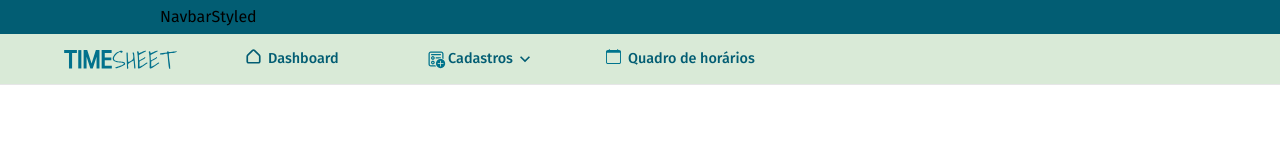
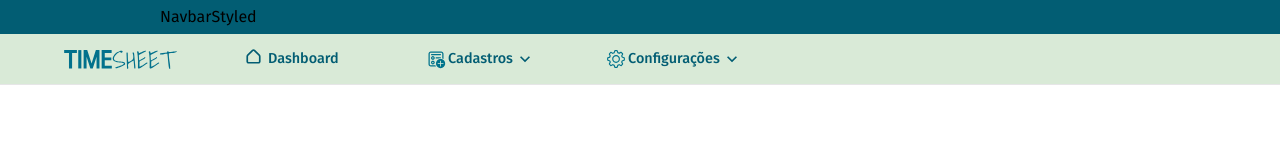
Before and after one commit to juniormartinxo/saros, a React (Create React App) app: page / in a window 1280 px wide. Shown: the top 160 px of the page. Built offline with nearby package versions, Linux system fonts and the light colour scheme.

Commit message:
Continuação dos testes do Navbar

```diff
--- a/package.json
+++ b/package.json
@@ -5,7 +5,7 @@
   "scripts": {
     "dev": "react-scripts start",
     "build": "react-scripts build",
-    "test": "react-scripts test --onlyChanged --color",
+    "test": "react-scripts test --onlyChanged --color --verbose",
     "eject": "react-scripts eject",
     "lint": "eslint src --ext ts,tsx --no-eslintrc --config .eslintrc-default.json",
     "lint:fix": "yarn lint --fix",
--- a/src/components/NavIcons/navicons.tsx
+++ b/src/components/NavIcons/navicons.tsx
@@ -14,6 +14,8 @@ function NavIcons({ icon }: NavIconsProps) {
       return <Icon.ChevronDown />
     case 'add-list':
       return <Icon.AddList />
+    case 'cog-line':
+      return <Icon.CogLine />
     default:
       return <Icon.Home />
   }
--- a/src/components/Navbar/menuItems.ts
+++ b/src/components/Navbar/menuItems.ts
@@ -31,11 +31,20 @@ const menuItems = [
     ],
   },
   {
-    name: 'Quadro de horários',
+    name: 'Configurações',
     link: '/',
-    icon: 'calendar',
-    multi: false,
-    submenu: [],
+    icon: 'cog-line',
+    multi: true,
+    submenu: [
+      {
+        name: 'Matriz curricular',
+        link: '/matriz',
+      },
+      {
+        name: 'Quadro de horários',
+        link: '/quadro-horario',
+      },
+    ],
   },
 ]
 
--- a/src/components/Navbar/navbar.tsx
+++ b/src/components/Navbar/navbar.tsx
@@ -1,13 +1,5 @@
 import { useState } from 'react'
-import {
-  NavbarStyled,
-  MenuStyled,
-  MenuItemStyled,
-  MenuItemLinkStyled,
-  DropdownStyled,
-  DropdownItemStyled,
-  DropdownItemLinkStyled,
-} from './navbar.styled'
+import * as Styled from './navbar.styled'
 import { Logo } from '../Logo'
 import { NavIcons } from '../NavIcons'
 import { menuItems } from './menuItems'
@@ -16,11 +8,11 @@ import * as Icon from 'resources/ui/icons'
 
 function Navbar() {
   return (
-    <NavbarStyled>
-      <MenuStyled>
-        <MenuItemStyled key={0}>
+    <Styled.NavbarStyled>
+      <Styled.MenuStyled>
+        <Styled.MenuItemStyled key={0}>
           <Logo />
-        </MenuItemStyled>
+        </Styled.MenuItemStyled>
 
         {menuItems.map((item, index) => (
           <MenuItem
@@ -32,8 +24,8 @@ function Navbar() {
             submenu={item.submenu}
           />
         ))}
-      </MenuStyled>
-    </NavbarStyled>
+      </Styled.MenuStyled>
+    </Styled.NavbarStyled>
   )
 }
 
@@ -58,51 +50,52 @@ function MenuItem({ name, link, icon, multi, submenu }: MenuProps) {
     transition: 'top 0.3s linear, opacity 0.2s linear',
   })
 
+  const handleStyle = (left: number, top: number, opacity: number) => {
+    setStyle({
+      left: left,
+      top: top,
+      opacity: opacity,
+      transition: 'left 0s linear, top 0.3s linear, opacity 0.2s linear',
+    })
+  }
+
   return (
-    <MenuItemStyled
+    <Styled.MenuItemStyled
       onMouseOver={() => {
-        setStyle({
-          left: -5,
-          top: 50,
-          transition: 'left 0s linear, top 0.3s linear, opacity 0.2s linear',
-          opacity: 1,
-        })
+        handleStyle(-5, 50, 1)
       }}
       onMouseLeave={() => {
-        setStyle({
-          left: -1000,
-          top: 58,
-          opacity: 0,
-          transition: 'top 0.2s linear, opacity 0.3s linear',
-        })
+        handleStyle(-1000, 58, 1)
       }}
     >
       {multi && (
         <>
-          <MenuItemLinkStyled>
+          <Styled.MenuItemLinkStyled>
             <NavIcons icon={icon} /> <span>{name}</span> <Icon.ChevronDown />
-          </MenuItemLinkStyled>
-          <DropdownStyled style={style}>
+          </Styled.MenuItemLinkStyled>
+          <Styled.DropdownStyled style={style}>
             {submenu.map((item, index) => (
               <DropdownItem name={item.name} link={item.link} key={index} />
             ))}
-          </DropdownStyled>
+          </Styled.DropdownStyled>
         </>
       )}
       {!multi && (
-        <MenuItemLinkStyled href={link}>
+        <Styled.MenuItemLinkStyled href={link}>
           <NavIcons icon={icon} /> {name}
-        </MenuItemLinkStyled>
+        </Styled.MenuItemLinkStyled>
       )}
-    </MenuItemStyled>
+    </Styled.MenuItemStyled>
   )
 }
 
 function DropdownItem({ name, link }: DropdownProps) {
   return (
-    <DropdownItemStyled>
-      <DropdownItemLinkStyled href={link}>{name}</DropdownItemLinkStyled>
-    </DropdownItemStyled>
+    <Styled.DropdownItemStyled>
+      <Styled.DropdownItemLinkStyled href={link}>
+        {name}
+      </Styled.DropdownItemLinkStyled>
+    </Styled.DropdownItemStyled>
   )
 }
 
--- a/src/resources/ui/icons/index.tsx
+++ b/src/resources/ui/icons/index.tsx
@@ -2,3 +2,4 @@ export { ReactComponent as ChevronDown } from './chevron-down.svg'
 export { ReactComponent as Home } from './home.svg'
 export { ReactComponent as Calendar } from './calendar.svg'
 export { ReactComponent as AddList } from './add-list.svg'
+export { ReactComponent as CogLine } from './cog-line.svg'
```
Also changed, not shown: src/resources/ui/icons/cog-line.svg (added), 1 other file (tests, documents, lock files or other folders).
